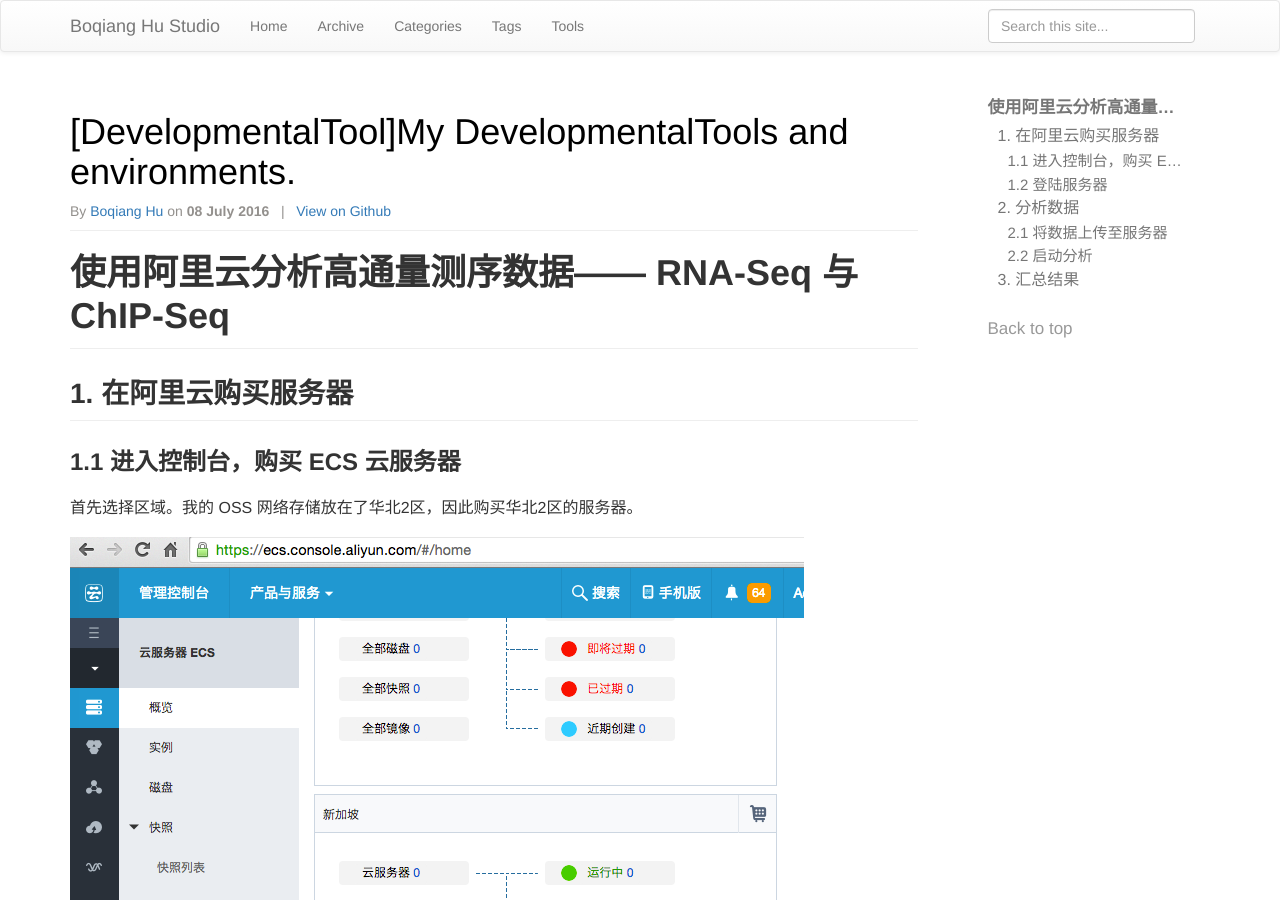
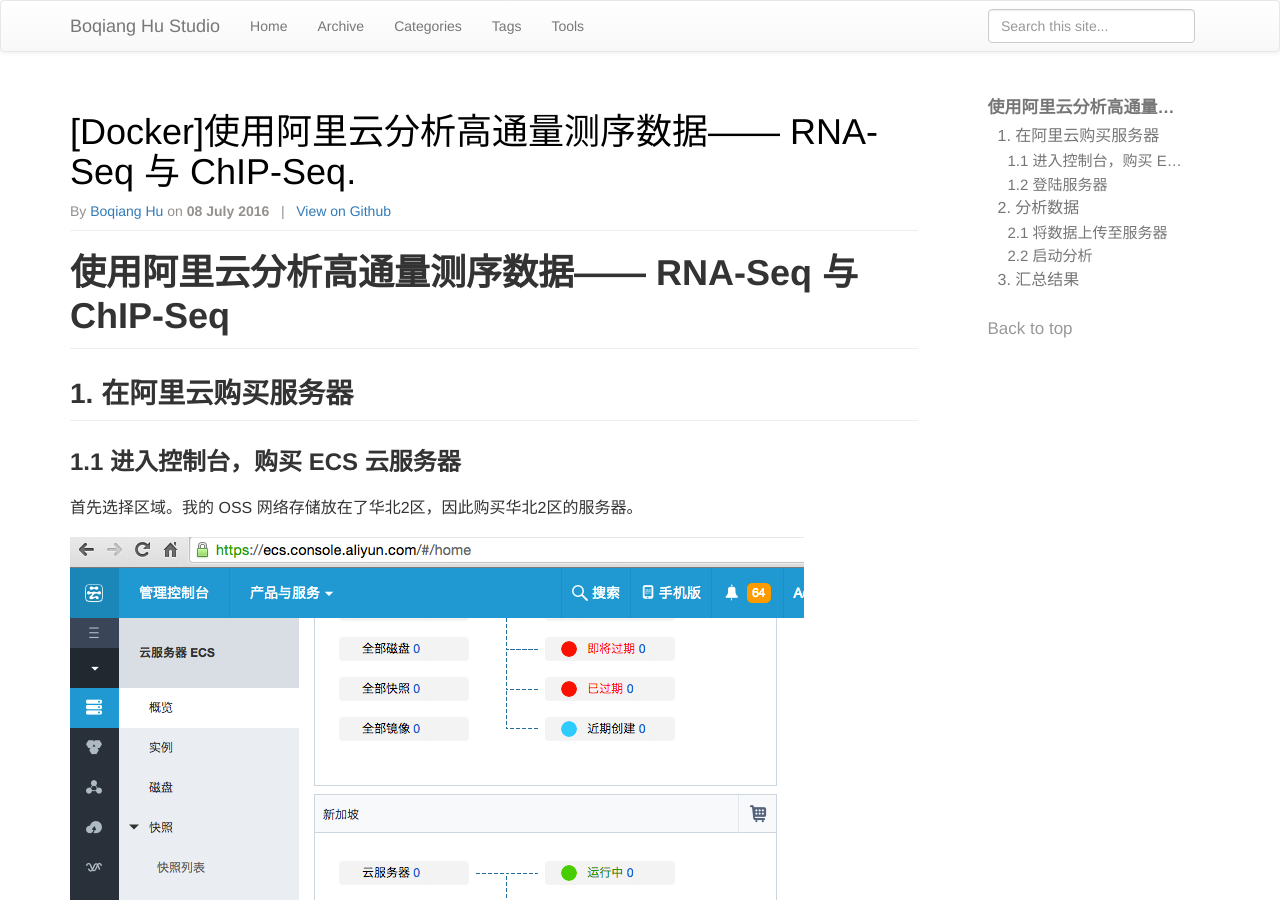
Before and after one commit to huboqiang/huboqiang.github.io, a Jekyll site: the page built from _posts/tools/2016-07-08-AnalysisNGSonAliYun.md, in a window 1280 px wide and 900 px high. Built offline with Jekyll 4.4.1, drawn with Linux system fonts in a browser that asks for light colours; comment, search, counter and statistics services are not loaded; some of the changed text lies outside the part shown.

Commit message:
Blog for aliyun and docker .

```diff
--- a/_posts/tools/2016-07-08-AnalysisNGSonAliYun.md
+++ b/_posts/tools/2016-07-08-AnalysisNGSonAliYun.md
@@ -1,10 +1,10 @@
 ---
-title: "[DevelopmentalTool]My DevelopmentalTools and environments."
+title: "[Docker]使用阿里云分析高通量测序数据—— RNA-Seq 与 ChIP-Seq."
 tagline: ""
-last_updated: 2016-03-21
+last_updated: 2016-07-08
 category: tools
 layout: post
-tags : [tools, environments]
+tags : [tools, environments, docker]
 ---
 
 # 使用阿里云分析高通量测序数据—— RNA-Seq 与 ChIP-Seq
```
